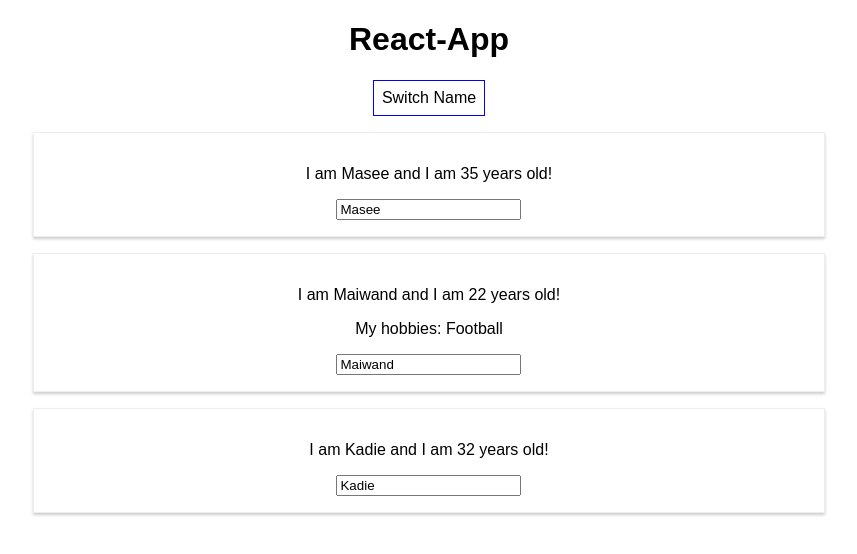
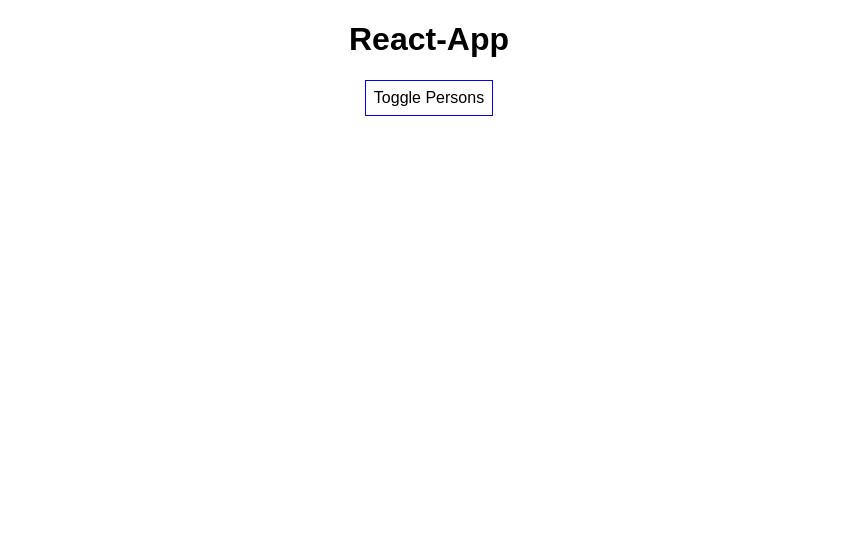
Before and after one commit to maseehussain/react-app, a React (Create React App) app: page / in a window 1280 px wide. Shown: the top 554 px of the page, without its empty margins (211-1068 px from the left). Built offline with nearby package versions, Linux system fonts and the light colour scheme.

Commit message:
Toggle
show pesons card on click

```diff
--- a/src/App.js
+++ b/src/App.js
@@ -28,8 +28,15 @@
         { name: "Masee", age: 36 },
         { name: event.target.value, age: 22 },
         { name: "Kadie", age: 32 }
-      ]
+      ],
+      otherState: "some other value",
+      showPersons: false
     });
+  };
+
+  togglePersonsHandler = () => {
+    const doesShow = this.state.showPersons;
+    this.setState({ showPersons: !doesShow });
   };
 
   render() {
@@ -40,13 +47,14 @@
       padding: "8px",
       cursor: "pointer"
     };
-
     return (
       <div className="App">
         <h1>React-App</h1>
-        <button style={style} onClick={() => this.switchNameHandler("Hussain")}>
-          Switch Name
+        <button style={style} onClick={this.togglePersonsHandler}>
+          Toggle Persons
         </button>
+        {this.state.showPersons === true ? (
+          <div>
             <Person
               name={this.state.persons[0].name}
               age={this.state.persons[0].age}
@@ -64,6 +72,8 @@
               age={this.state.persons[2].age}
             />
           </div>
+        ) : null}
+      </div>
     );
   }
 }
```
Lines whose indentation alone changed are shown as unchanged.
